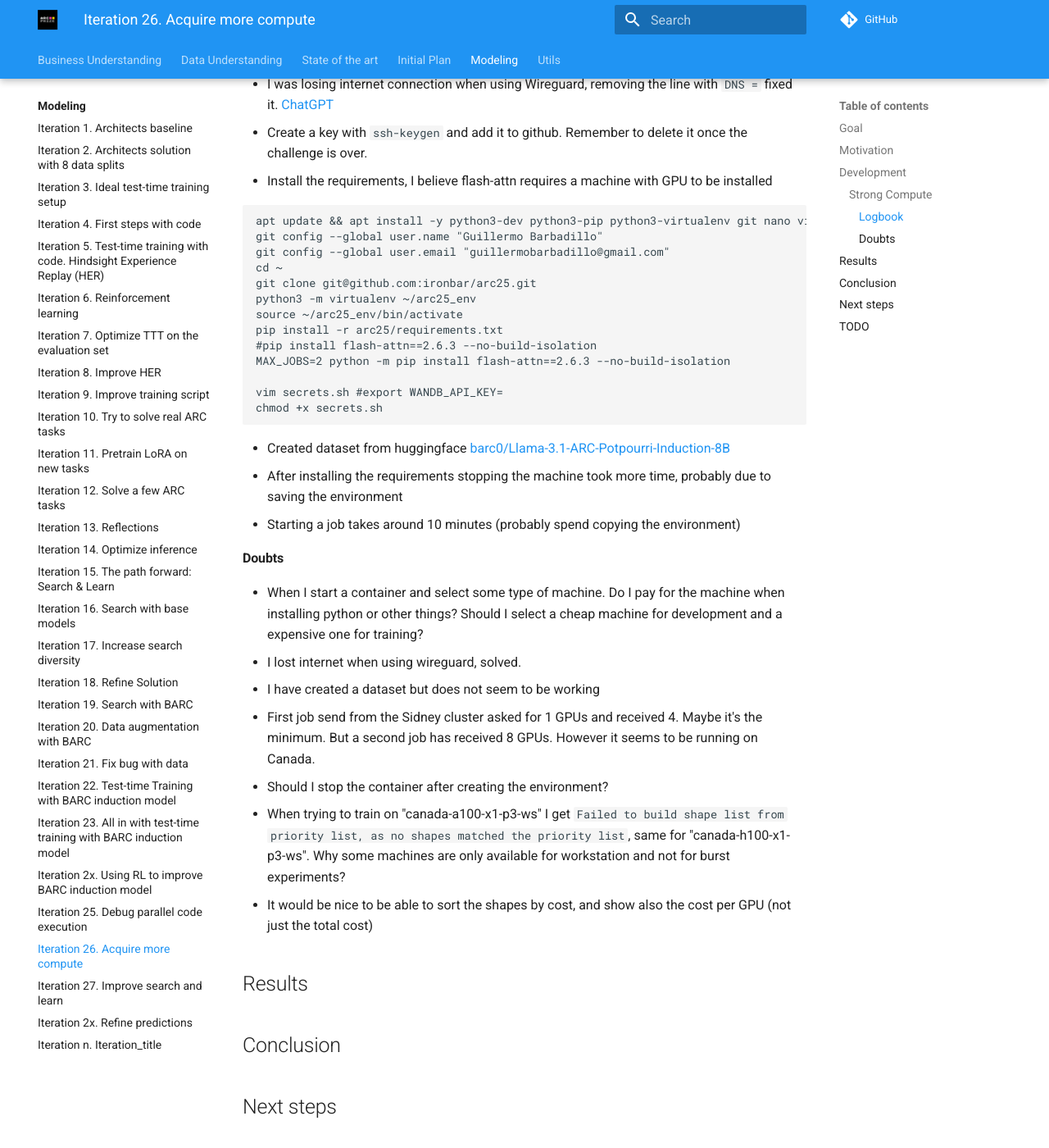
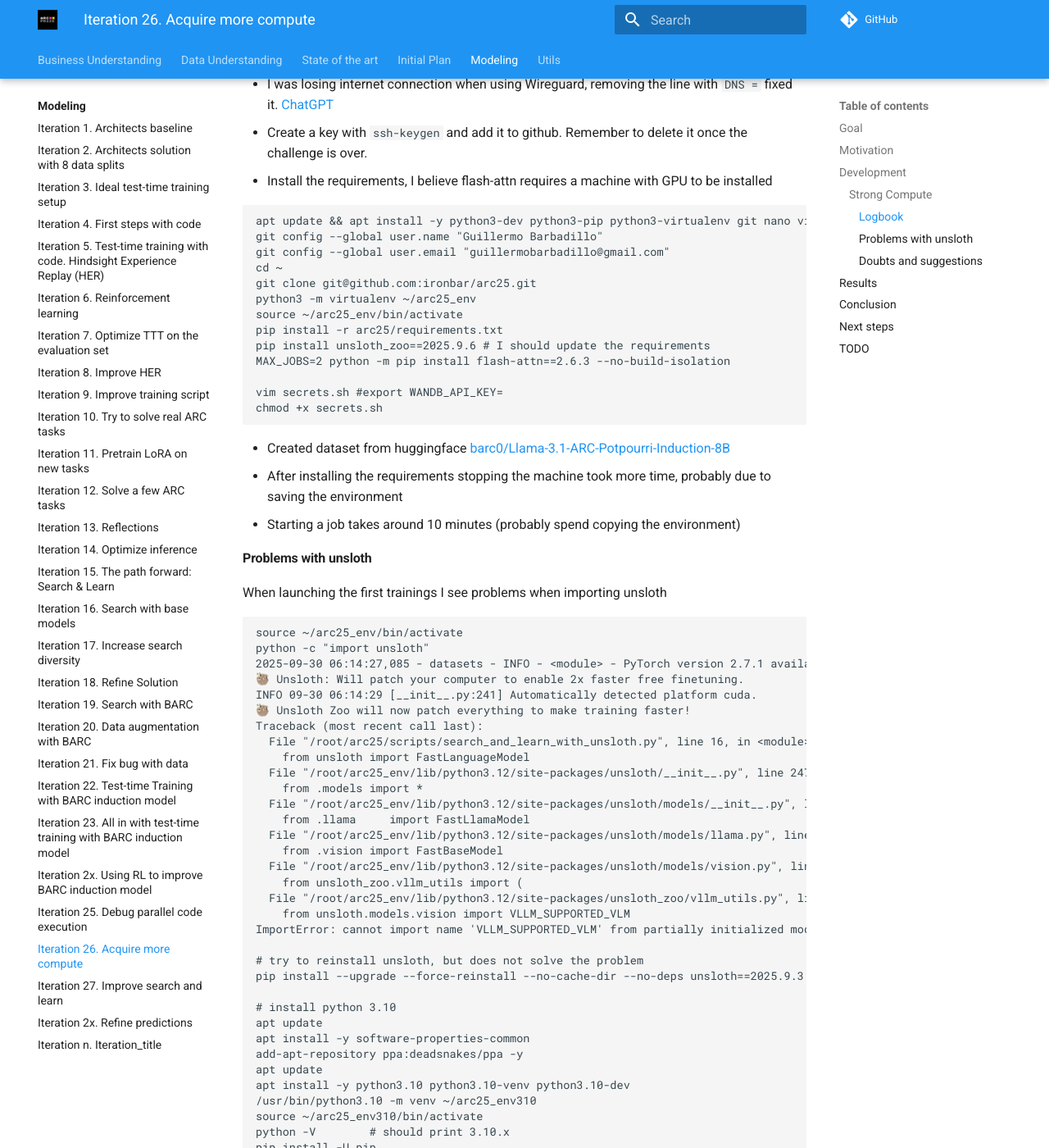
Before and after one commit to ironbar/arc25, an MkDocs documentation site: the page built from docs/modeling/Iteration_26_more_compute.md, in a window 1280 px wide and 1400 px high, scrolled down 1692 px. Shown: the whole window at 82% size. Built offline with MkDocs 1.6.1 and Material for MkDocs 9.7.7, drawn with Linux system fonts in a browser that asks for light colours; comment, search, counter and statistics services are not loaded; some of the changed text lies outside the part shown.

Commit message:
solved problem with unsloth dependencies

````diff
--- a/docs/modeling/Iteration_26_more_compute.md
+++ b/docs/modeling/Iteration_26_more_compute.md
@@ -73,7 +73,7 @@
 python3 -m virtualenv ~/arc25_env
 source ~/arc25_env/bin/activate
 pip install -r arc25/requirements.txt
-#pip install flash-attn==2.6.3 --no-build-isolation
+pip install unsloth_zoo==2025.9.6 # I should update the requirements
 MAX_JOBS=2 python -m pip install flash-attn==2.6.3 --no-build-isolation
 
 vim secrets.sh #export WANDB_API_KEY=
@@ -84,7 +84,52 @@
 - After installing the requirements stopping the machine took more time, probably due to saving the environment
 - Starting a job takes around 10 minutes (probably spend copying the environment)
 
-#### Doubts
+#### Problems with unsloth
+
+When launching the first trainings I see problems when importing unsloth
+
+```bash
+source ~/arc25_env/bin/activate
+python -c "import unsloth"
+2025-09-30 06:14:27,085 - datasets - INFO - <module> - PyTorch version 2.7.1 available.
+🦥 Unsloth: Will patch your computer to enable 2x faster free finetuning.
+INFO 09-30 06:14:29 [__init__.py:241] Automatically detected platform cuda.
+🦥 Unsloth Zoo will now patch everything to make training faster!
+Traceback (most recent call last):
+  File "/root/arc25/scripts/search_and_learn_with_unsloth.py", line 16, in <module>
+    from unsloth import FastLanguageModel
+  File "/root/arc25_env/lib/python3.12/site-packages/unsloth/__init__.py", line 247, in <module>
+    from .models import *
+  File "/root/arc25_env/lib/python3.12/site-packages/unsloth/models/__init__.py", line 15, in <module>
+    from .llama     import FastLlamaModel
+  File "/root/arc25_env/lib/python3.12/site-packages/unsloth/models/llama.py", line 52, in <module>
+    from .vision import FastBaseModel
+  File "/root/arc25_env/lib/python3.12/site-packages/unsloth/models/vision.py", line 87, in <module>
+    from unsloth_zoo.vllm_utils import (
+  File "/root/arc25_env/lib/python3.12/site-packages/unsloth_zoo/vllm_utils.py", line 63, in <module>
+    from unsloth.models.vision import VLLM_SUPPORTED_VLM
+ImportError: cannot import name 'VLLM_SUPPORTED_VLM' from partially initialized module 'unsloth.models.vision' (most likely due to a circular import) (/root/arc25_env/lib/python3.12/site-packages/unsloth/models/vision.py)
+
+# try to reinstall unsloth, but does not solve the problem
+pip install --upgrade --force-reinstall --no-cache-dir --no-deps unsloth==2025.9.3 unsloth_zoo
+
+# install python 3.10
+apt update
+apt install -y software-properties-common
+add-apt-repository ppa:deadsnakes/ppa -y
+apt update
+apt install -y python3.10 python3.10-venv python3.10-dev
+/usr/bin/python3.10 -m venv ~/arc25_env310
+source ~/arc25_env310/bin/activate
+python -V        # should print 3.10.x
+pip install -U pip
+# Does not solve the problem either
+# This is the solution
+pip install unsloth_zoo==2025.9.6
+
+```
+
+#### Doubts and suggestions
 
 - When I start a container and select some type of machine. Do I pay for the machine when installing python or other things? Should I select a cheap machine for development and a expensive one for training?
 - I lost internet when using wireguard, solved.
@@ -93,6 +138,7 @@
 - Should I stop the container after creating the environment?
 - When trying to train on "canada-a100-x1-p3-ws" I get `Failed to build shape list from priority list, as no shapes matched the priority list`, same for "canada-h100-x1-p3-ws". Why some machines are only available for workstation and not for burst experiments?
 - It would be nice to be able to sort the shapes by cost, and show also the cost per GPU (not just the total cost)
+- It would be nice to be able to batch delete previous experiments, to have a cleaner interface in the web
 
 ## Results
 
````
